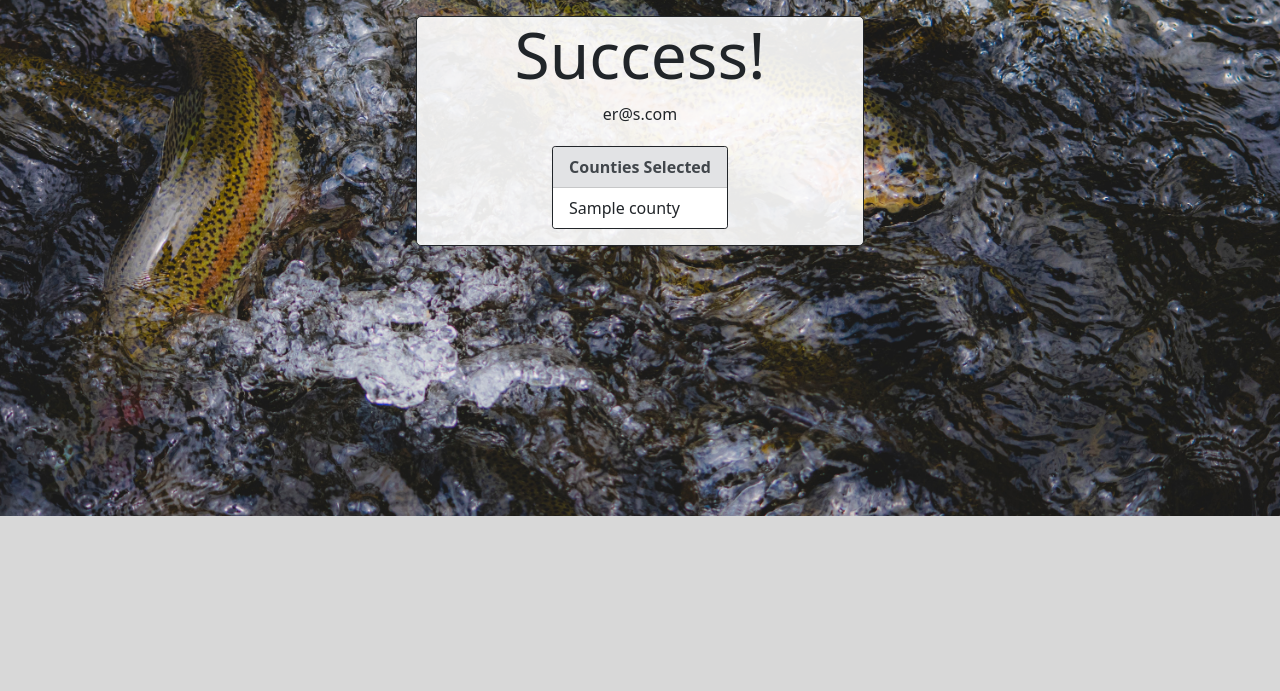
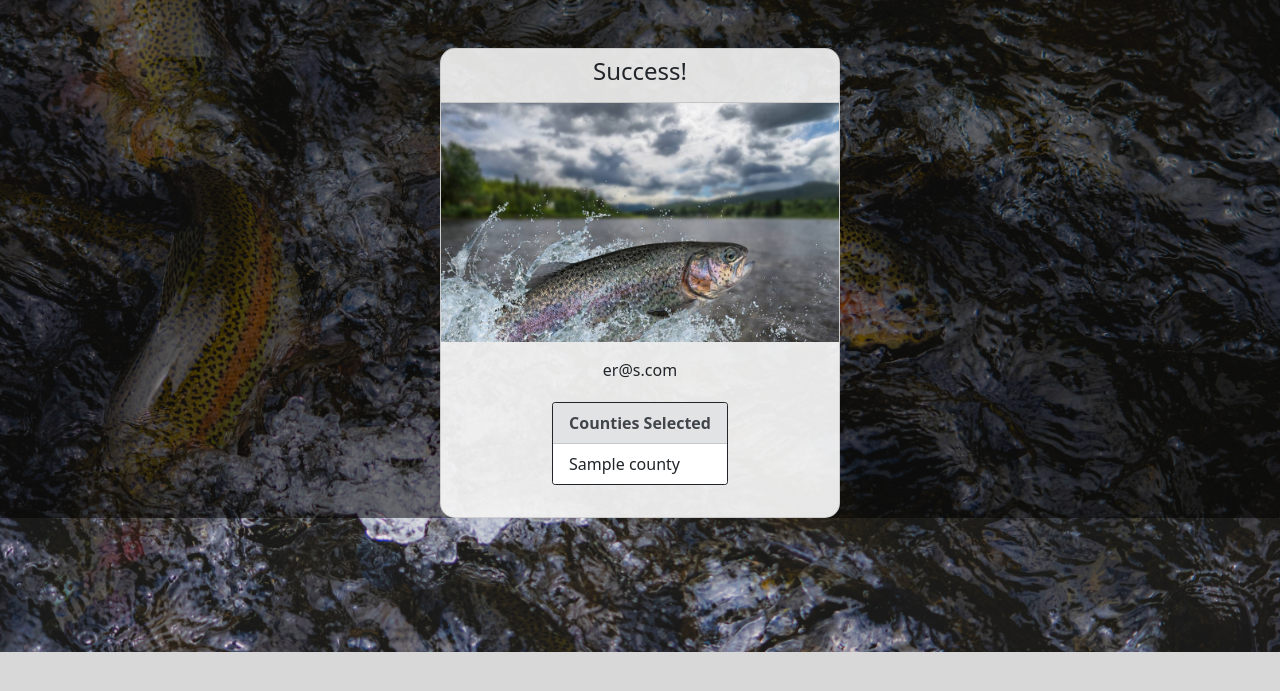
Before and after one commit to tsmit317/Flask-Stocking-Email, a Flask app: template troutstocking/templates/submitsuccess.html in a window 1280 px wide. Shown: the part 67-758 px from the top of the page. Run offline with Flask 2, Linux system fonts and the light colour scheme; data comes from the database, SQL or seed files in the repository; the template is opened without the code that fills it: values that come from a table or form of the project are taken from there, most other values are stand-ins (such as "Sample title", 1, 10 or a date in 2020).

Commit message:
Added sumbit info to card format

```diff
--- a/troutstocking/templates/submitsuccess.html
+++ b/troutstocking/templates/submitsuccess.html
@@ -3,10 +3,14 @@
 {% block head %}
 {% endblock head %}
 {% block body%}
-<div class="container submit-container mt-3 border border-dark rounded-3">
-    <h1 class="display-3 d-flex justify-content-center">Success!</h1>
-    <p class="mb-3 d-flex justify-content-center">{{email_query.email}} {{message}}</p>
 
+<div class="submitsuccess-bg">
+    <div class="container pt-5">
+        <div class="card mx-auto card-bg" style="width: 25rem;">
+            <div class="card-header text-center font-weight-bold"><h4>Success!</h4></div>
+            <img src="/static/images/testbackground2.jpg" >
+            <div class="card-body">
+            <p class="card-text text-center">{{email_query.email}} {{message}}</p>
                 <div class="contianer d-flex justify-content-center">
                     <ul class="list-group list-group-flush border border-dark rounded-1 mt-1  mb-3 list-container">
                         <li class= "list-group-item list-group-item-secondary text-center"><strong>Counties Selected</strong></li>
@@ -15,9 +19,8 @@
                         {%endfor%}
                     </ul>
                 </div>
-
             </div>
-
-
-
+        </div>
+    </div>
+</div>
 {% endblock body %}
```
Lines whose indentation alone changed are shown as unchanged.
